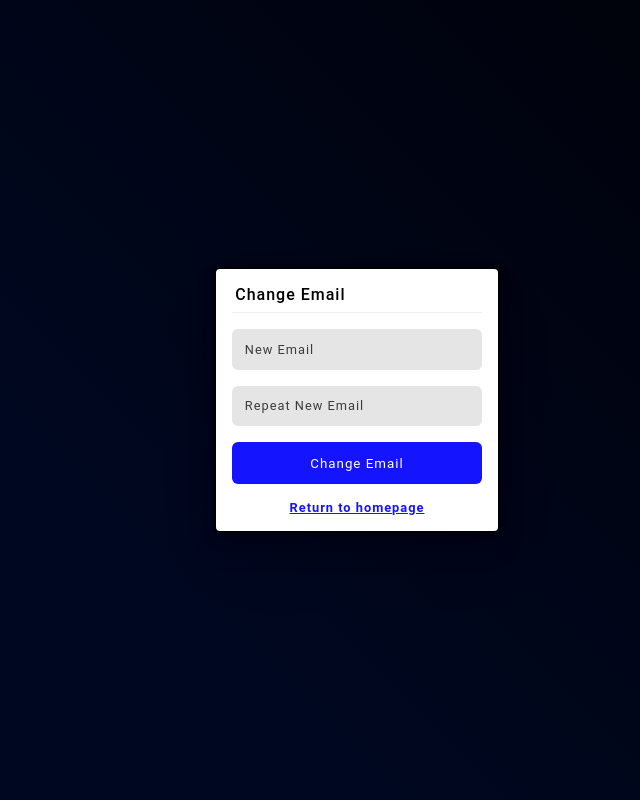
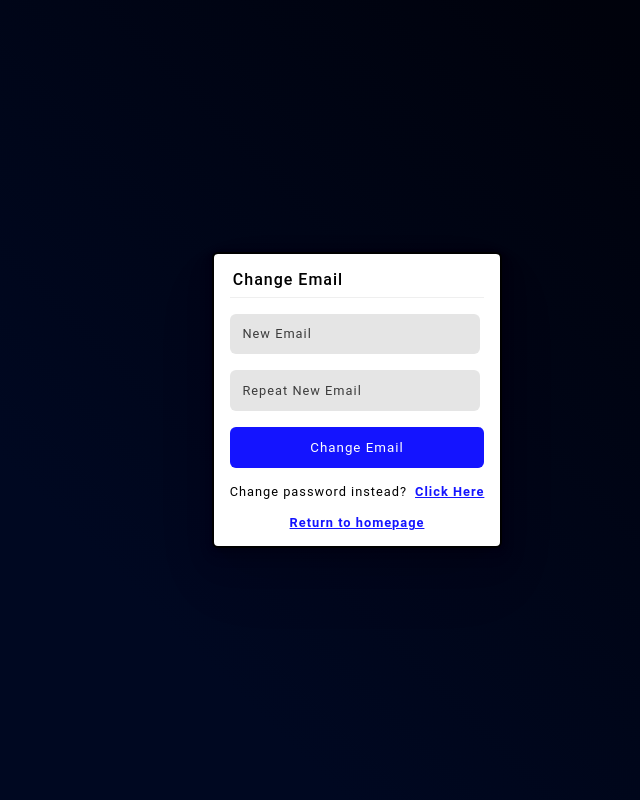
Before and after one commit to KieferPln/Webtech, a PHP site: page /login/change_email.php in a window 1280 px wide. Shown: the whole page, without its empty margins (283-923 px from the left). Run offline with PHP 8.4, Linux system fonts and the light colour scheme.

Commit message:
consistentie deel 2

```diff
--- a/login/change_email.php
+++ b/login/change_email.php
@@ -45,6 +45,12 @@
                 <div class="button-container">
                     <button id="sign-in" name="change_email">Change Email</button>
                     <div id="buttons">
+                        <p>Change password instead? </p>
+                        <a href="./change_password.php" id="sign-up">
+                            Click Here
+                        </a>
+                    </div>
+                    <div id="buttons">
                         <a href="../index.php" id="sign-up">
                             Return to homepage
                         </a>
--- a/login/change_email_query.php
+++ b/login/change_email_query.php
@@ -5,7 +5,7 @@
 	// Start of the database entry
 	if(ISSET($_POST['change_email'])){
 		if($_POST['new_email'] != $_POST['new_email_repeat']){
-			$_SESSION['error_message'] = "The addresses you entered don't match.";
+			$_SESSION['error_message'] = "The emails you entered don't match!";
 				// Redirect to previous page
 				header('location: change_email.php');
 		}
@@ -18,7 +18,7 @@
             $stmt->bindParam(':email', $email);
             $stmt->bindParam(':username', $username);
             $stmt->execute();
-			$_SESSION['succes_message'] = "Address succesfully changed.";
+			$_SESSION['succes_message'] = "Email succesfully changed!";
             header('location: change_email.php');
             }
         }
--- a/login/change_password.php
+++ b/login/change_password.php
@@ -46,6 +46,12 @@
                 <div class="button-container">
                     <button id="sign-in" name="change_password">Change Password</button>
                     <div id="buttons">
+                        <p>Change email instead? </p>
+                        <a href="./change_email.php" id="sign-up">
+                            Click Here
+                        </a>
+                    </div>
+                    <div id="buttons">
                         <a href="../index.php" id="sign-up">
                             Return to homepage
                         </a>
--- a/login/change_password_query.php
+++ b/login/change_password_query.php
@@ -31,13 +31,13 @@ if(ISSET($_POST['change_password'])){
 
             } else{
                 // Store error message in a session variable
-                $_SESSION['error_message'] = "Incorrect current password.";
+                $_SESSION['error_message'] = "Incorrect current password!";
                 header('location: change_password.php');
             }
 
         }
         else {
-            $_SESSION['error_message'] = "New passwords don't match.";
+            $_SESSION['error_message'] = "New passwords don't match!";
             header('location: change_password.php');
         }
     }
```
